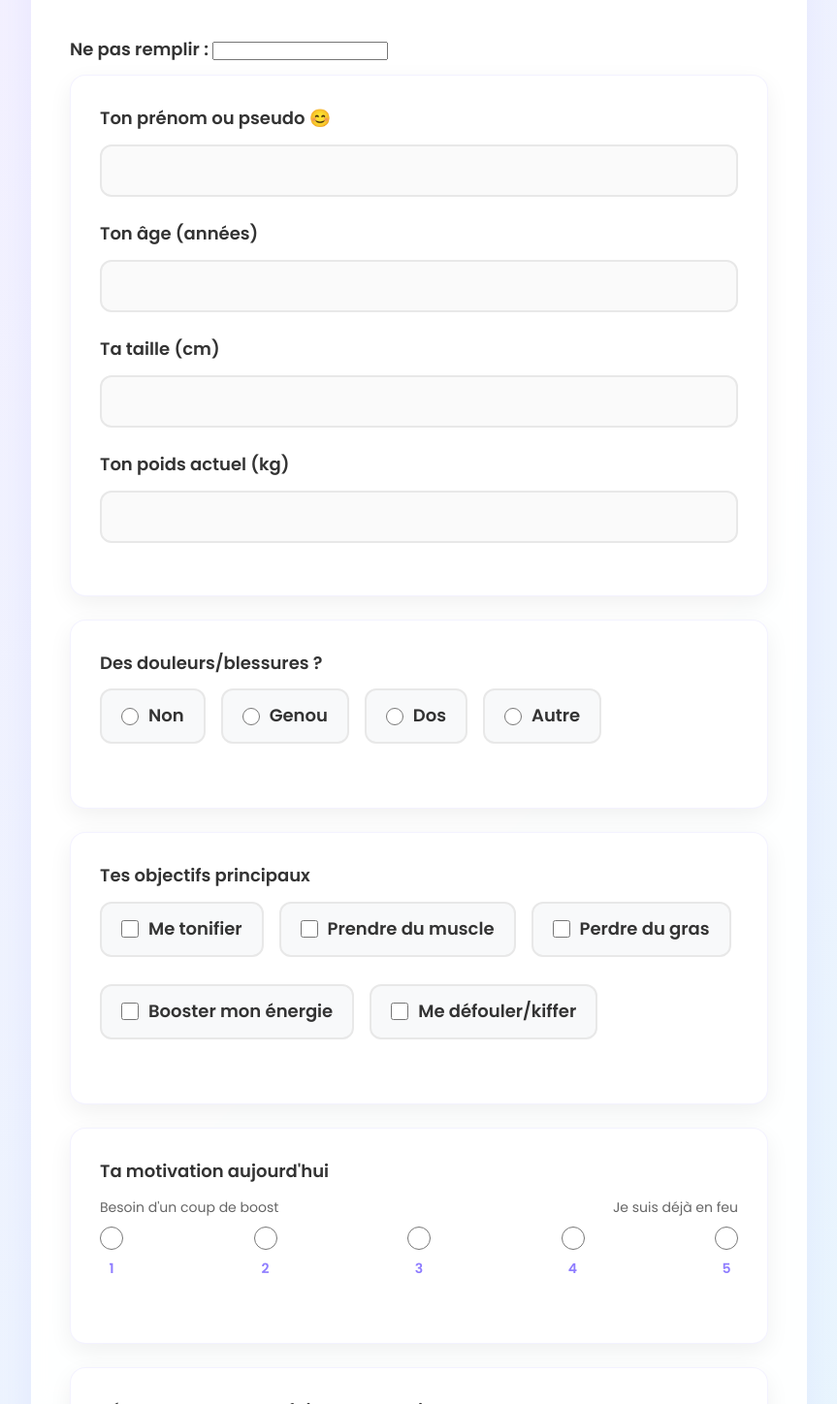
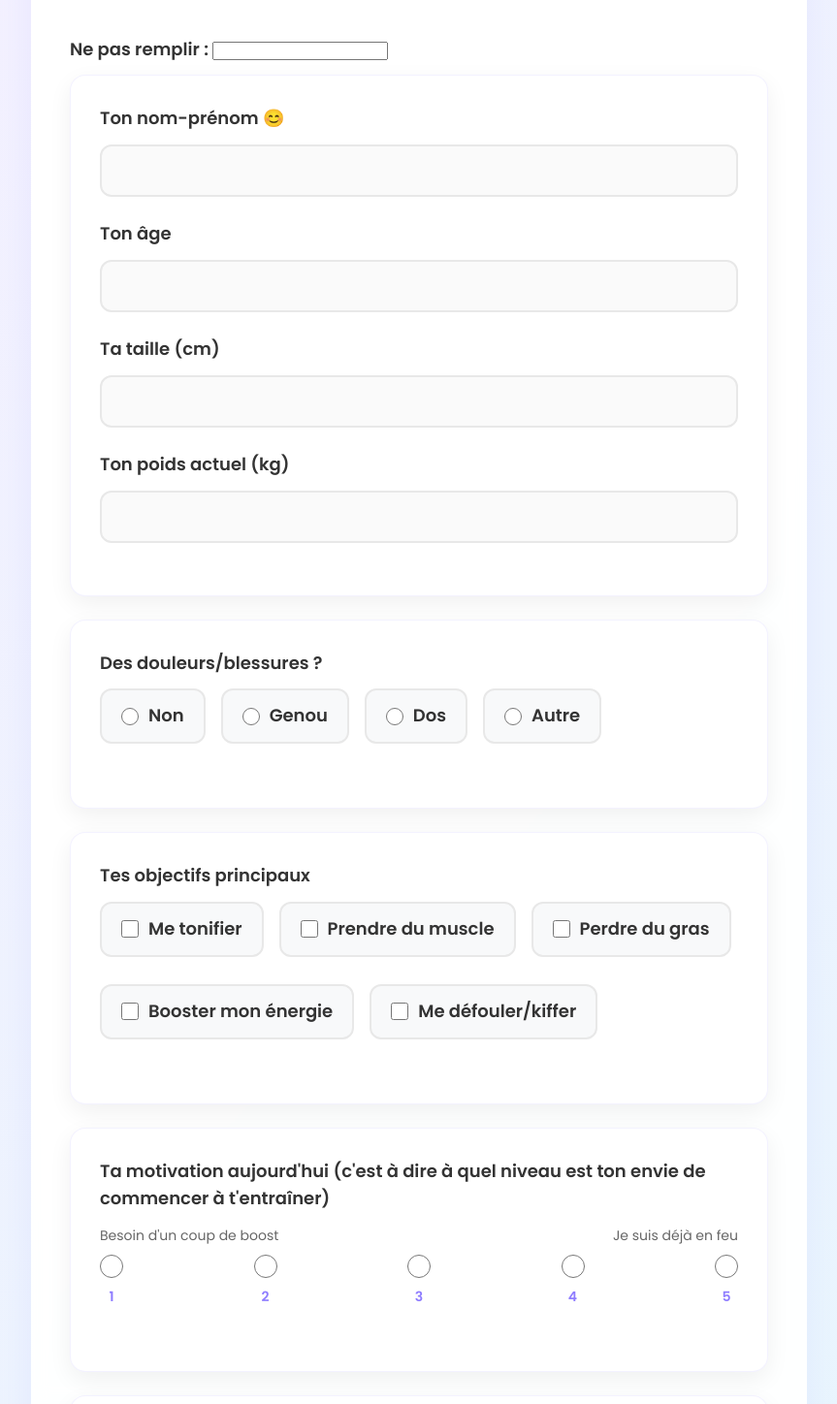
Before and after one commit to Ruhtra2000/Coaching-formulaire, a plain HTML site: page index.html in a window 1280 px wide. Shown: the part 237-1685 px from the top of the page at 97% size, without its empty margins (208-1071 px from the left). Drawn offline with Linux system fonts and the light colour scheme.

Commit message:
Update index.html

```diff
--- a/index.html
+++ b/index.html
@@ -61,11 +61,11 @@
 
       <div class="form-section">
         <div class="form-group">
-          <label for="prenom">Ton prénom ou pseudo 😊</label>
+          <label for="prenom">Ton nom-prénom 😊</label>
           <input type="text" id="prenom" name="prenom" required>
         </div>
         <div class="form-group">
-          <label for="age">Ton âge (années)</label>
+          <label for="age">Ton âge </label>
           <input type="number" id="age" name="age" min="13" max="100" required>
         </div>
         <div class="form-group">
@@ -106,7 +106,7 @@
 
       <div class="form-section">
         <div class="form-group">
-          <label>Ta motivation aujourd'hui</label>
+          <label>Ta motivation aujourd'hui <span>(c'est à dire à quel niveau est ton envie de commencer à t'entraîner)</span></label>
           <div class="likert-scale">
             <div class="likert-labels"><span>Besoin d'un coup de boost</span><span>Je suis déjà en feu</span></div>
             <div class="likert-options">
```
